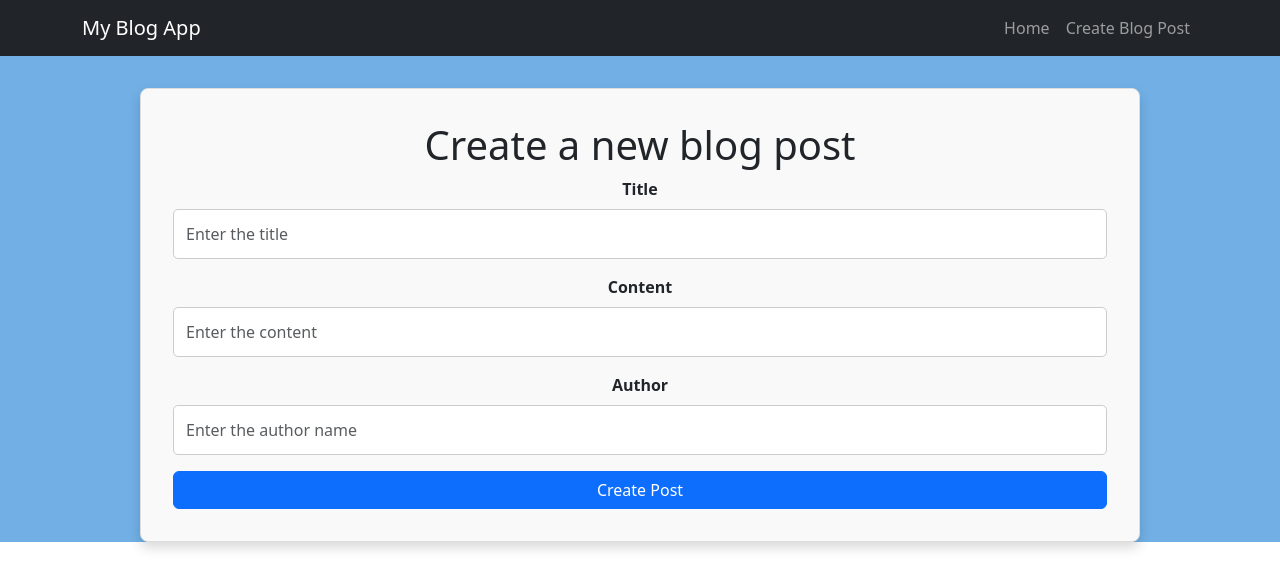
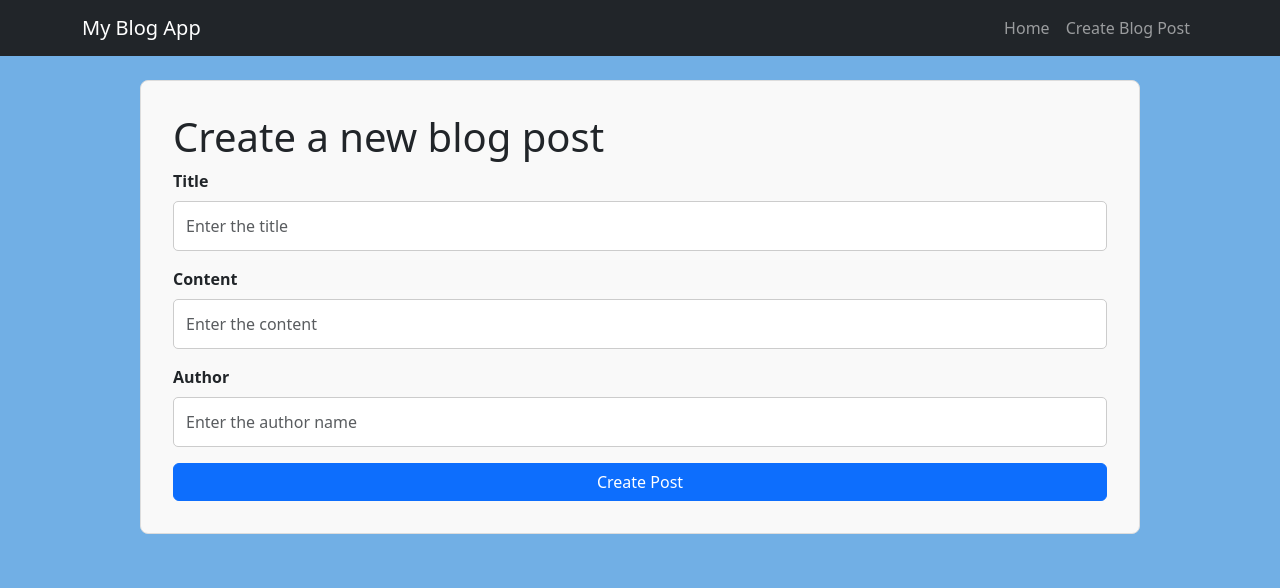
Before and after one commit to matthewgstillman/ASP.NET-React-Blog-App, a React (Create React App) app in the folder blog-frontend/: page / in a window 1280 px wide. Shown: the top 588 px of the page. Built offline with nearby package versions, Linux system fonts and the light colour scheme.

Commit message:
quick style update

```diff
--- a/blog-frontend/src/assets/App.scss
+++ b/blog-frontend/src/assets/App.scss
@@ -21,13 +21,15 @@ $text-color-light: #555;
 }
 
 body {
-    height: 100vh;
+    height: 100%;
     margin: 0;
 }
 
 .App {
     background-color: $secondary-blue;
-    text-align: center;
+    min-height: 100vh;
+    display: flex;
+    flex-direction: column;
 }
 
 .formContainer {
@@ -35,9 +37,9 @@ body {
     border: 1px solid $border-color;
     border-radius: 8px;
     padding: 2rem;
-    margin: 2rem auto;
+    margin: auto;
     max-width: 1000px;
-    @include box-shadow(2);
+    flex-grow: 1;
 }
 
 form {
```
Also changed, not shown: 19 other files (tests, documents, lock files or other folders).
